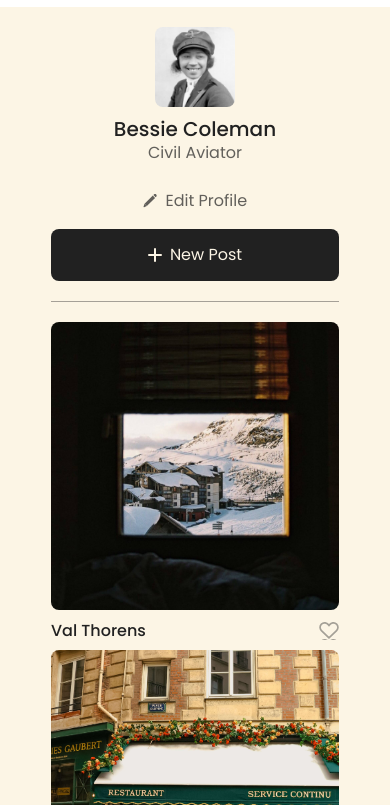
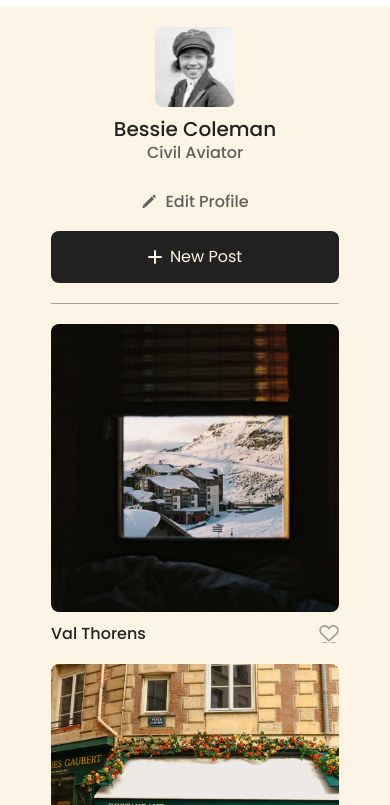
Before and after one commit to wcdavis26/se_project_spots, a plain HTML site: page index.html in a window 390 px wide. Shown: the part 39-844 px from the top of the page. Drawn offline with Linux system fonts and the light colour scheme.

Commit message:
corrections after first submission

```diff
--- a/blocks/card.css
+++ b/blocks/card.css
@@ -1,5 +1,5 @@
 .card {
-  width: 413px;
+  max-width: 413px;
 }
 
 .card__image {
@@ -14,6 +14,7 @@
   display: flex;
   align-items: center;
   justify-content: space-between;
+  margin-top: 12px;
 }
 
 .card__like-button {
@@ -23,16 +24,19 @@
   border: none;
   background-color: transparent;
   opacity: 40%;
+  cursor: pointer;
 }
 .card__like-button:hover {
   opacity: 100%;
 }
 
 .card__title {
+  max-width: 350px;
   font-weight: 500;
   line-height: 1.2;
   font-size: 20px;
   color: #212121;
+  margin: 0;
   text-overflow: ellipsis;
   white-space: nowrap;
   overflow: hidden;
@@ -40,15 +44,12 @@
 
 @media screen and (max-width: 627px) {
   .card {
-    height: 288px;
-    width: 288px;
+    max-width: 288px;
     justify-self: center;
   }
 
   .card__content {
     align-items: center;
-    margin-top: 12px;
-    height: 18px;
   }
 
   .card__image {
@@ -58,6 +59,7 @@
 
   .card__title {
     font-size: 16px;
+    max-width: 250px;
   }
 
   .card__like-button {
--- a/blocks/cards.css
+++ b/blocks/cards.css
@@ -12,3 +12,12 @@
   justify-content: center;
   gap: 40px 20px;
 }
+
+@media screen and (max-width: 627px) {
+  .cards {
+    max-width: 288px;
+  }
+  .cards__list {
+    gap: 20px 20px;
+  }
+}
--- a/blocks/profile.css
+++ b/blocks/profile.css
@@ -9,6 +9,7 @@
   border-radius: 8px;
   height: 190px;
   width: 190px;
+  object-fit: cover;
 }
 
 .profile__column {
@@ -32,7 +33,7 @@
 
 .profile__description {
   margin: 0;
-  font-weight: 500px;
+  font-weight: 500;
   line-height: 1;
   font-size: 16px;
   color: rgba(33, 33, 33, 0.7);
@@ -47,11 +48,11 @@
 .profile__edit-button {
   margin-top: auto;
   padding: 0;
-  width: 107px;
-  height: 16px;
   border: none;
   background: transparent;
   color: #212121;
+  font-weight: 500;
+  cursor: pointer;
   opacity: 70%;
   gap: 8px;
   display: flex;
@@ -76,11 +77,11 @@
   display: flex;
   justify-content: center;
   align-items: center;
+  cursor: pointer;
 }
 
 .profile__add-button:hover {
-  background-color: rgba(33, 33, 33, 0.8);
-  color: rgba(252, 245, 229, 1);
+  opacity: 0.8;
 }
 
 @media screen and (max-width: 627px) {
--- a/index.html
+++ b/index.html
@@ -105,7 +105,7 @@
         </section>
       </main>
       <footer class="footer">
-        <h3 class="footer__title">2025 &copy; Spots</h3>
+        <p class="footer__title">2025 &copy; Spots</p>
       </footer>
     </div>
   </body>
--- a/pages/index.css
+++ b/pages/index.css
@@ -3,7 +3,6 @@
 @import url(../blocks/page.css);
 @import url(../blocks/header.css);
 @import url(../blocks/footer.css);
-@import url(../blocks/content.css);
 @import url(../blocks/profile.css);
 @import url(../blocks/card.css);
 @import url(../blocks/cards.css);
```
